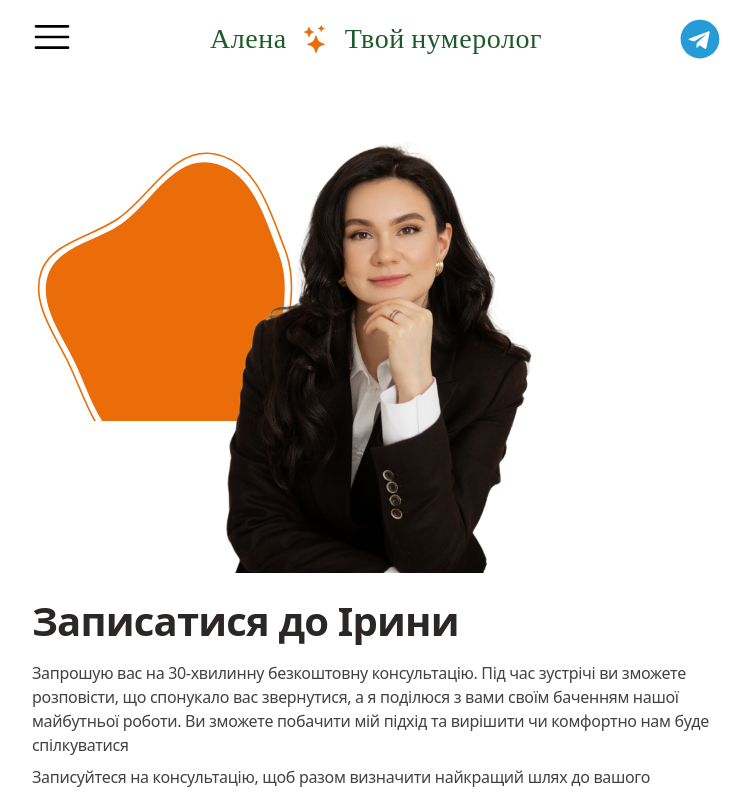
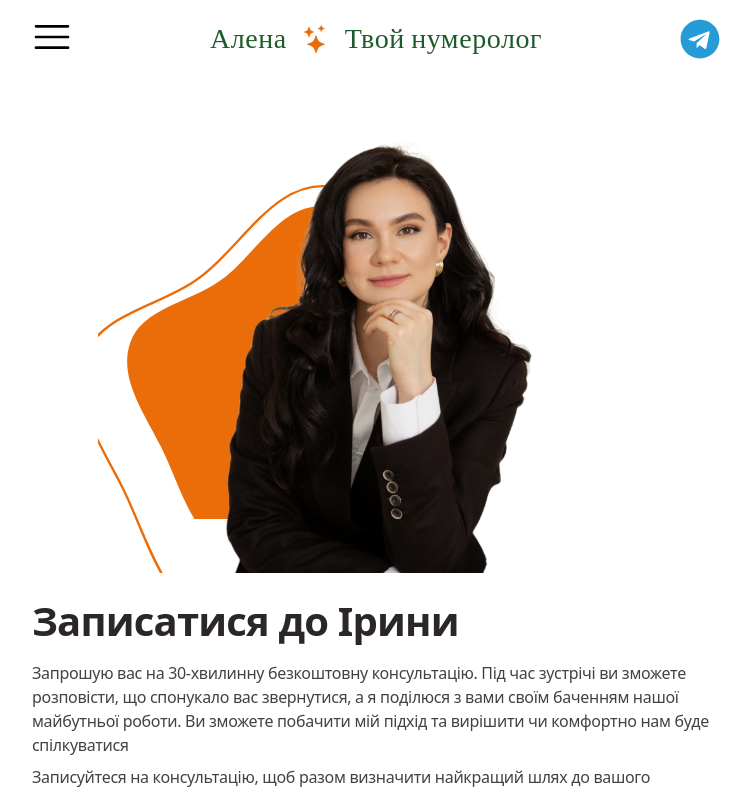
Before and after one commit to LMSerhii/calculator-pythagoras-square-by-alena, a React (Vite) app: page / in a window 1280 px wide. Shown: the top 793 px of the page, without its empty margins (264-1015 px from the left). Built offline with nearby package versions, Linux system fonts and the light colour scheme.

Commit message:
hero update

```diff
--- a/src/components/Logo/logo.module.css
+++ b/src/components/Logo/logo.module.css
@@ -7,6 +7,7 @@
   letter-spacing: 0.02em;
 
   display: flex;
+  flex-direction: column;
   gap: 5px;
   align-items: center;
 }
@@ -20,6 +21,7 @@
 @media screen and (min-width: 768px) {
   .logo {
     font-size: 28px;
+    flex-direction: row;
     gap: 15px;
   }
 }
--- a/src/components/PictureContent/PictureContent.module.css
+++ b/src/components/PictureContent/PictureContent.module.css
@@ -5,21 +5,21 @@
   background-image: url('../../icons/countur.svg'), url('../../icons/fill.svg');
   background-repeat: no-repeat;
 
-  background-position-x: 5px, 13px;
-  background-position-y: 13px, 22px;
+  background-position-x: -20px, -12px;
+  background-position-y: 40px, 68px;
 
-  background-size: 256px 270px, 240px 261px;
+  background-size: 370px 400px, 373px 313px;
 }
 
 @media screen and (min-width: 375px) {
   .thumb {
-    /* width: 343px; */
+    width: 343px;
   }
 }
 
 @media screen and (min-width: 768px) {
   .thumb {
-    /* width: 556px; */
+    width: 556px;
     margin-bottom: 24px;
   }
 }
```
